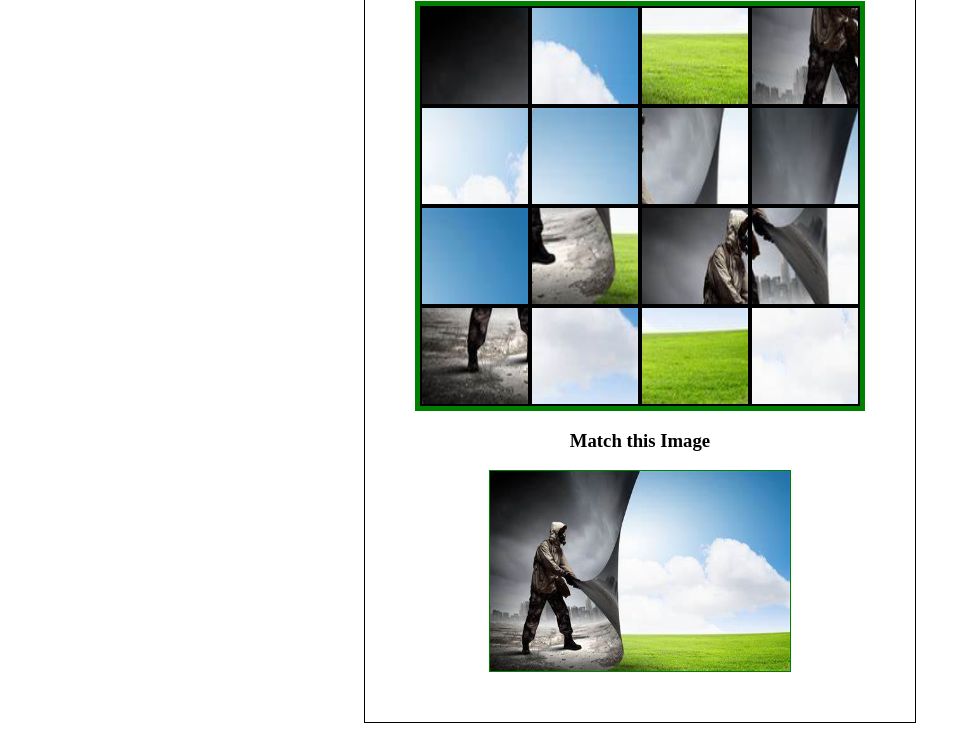
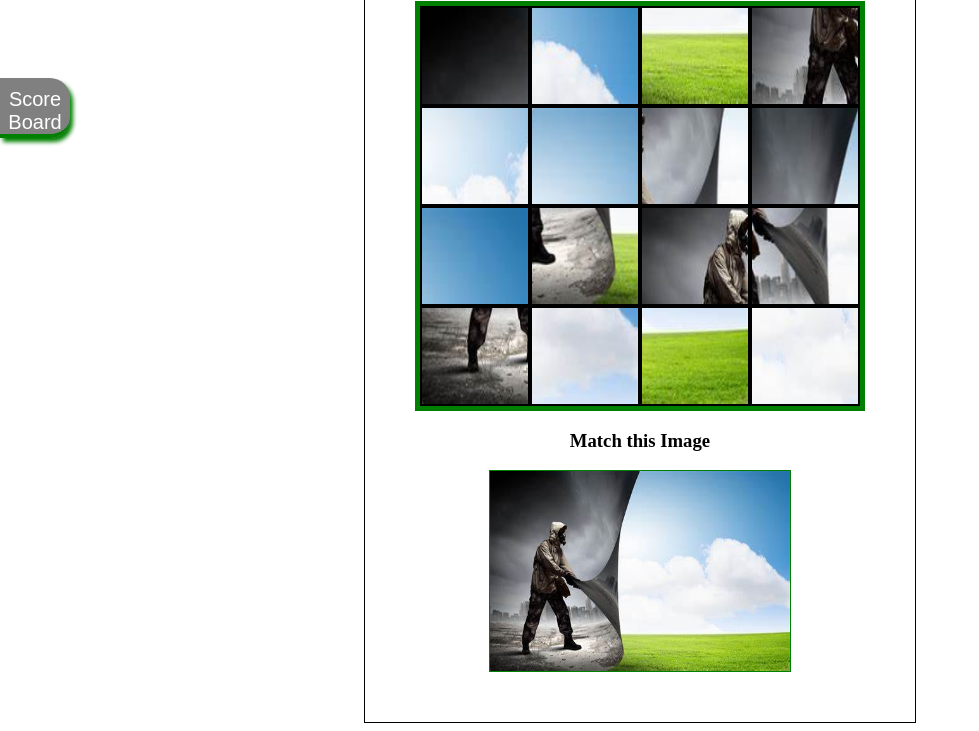
Before and after one commit to mmpotulo28/puzzle, a plain HTML site: page index.html in a window 1280 px wide. Shown: the part 138-869 px from the top of the page, without its empty margins (0-979 px from the left). Drawn offline with Linux system fonts and the light colour scheme.

Commit message:
add scoreboard

```diff
--- a/index.html
+++ b/index.html
@@ -36,8 +36,82 @@
       <!-- you win container -->
       <div class="win-container">
         <h1>You Win</h1>
+        <table class="scores">
+          <caption>
+            Score Board
+          </caption>
+          <thead>
+            <tr>
+              <th>Position</th>
+              <th>Player</th>
+              <th>Score</th>
+              <th>time</th>
+            </tr>
+          </thead>
+          <tbody>
+            <tr>
+              <td>1</td>
+              <td>Player 1</td>
+              <td>0</td>
+              <td>13:01</td>
+            </tr>
+            <tr>
+              <td>2</td>
+              <td>Player 2</td>
+              <td>0</td>
+              <td>13:01</td>
+            </tr>
+            <tr>
+              <td>3</td>
+              <td>Player 3</td>
+              <td>0</td>
+              <td>13:01</td>
+            </tr>
+          </tbody>
+        </table>
         <button class="play-again" id="play-again">Play Again</button>
       </div>
+    </div>
+
+    <!-- ScoreBoard -->
+    <div class="score-board">
+      <!-- scoreboard sidebar button -->
+      <button class="score-btn" id="score-btn">Score Board</button>
+      <!-- add close button at top right-->
+      <button class="close-btn" id="score-close-btn">X</button>
+      <table class="scores">
+        <caption>
+          Score Board
+        </caption>
+        <thead>
+          <tr>
+            <th>Position</th>
+            <th>Player</th>
+            <th>Score</th>
+            <th>time</th>
+          </tr>
+        </thead>
+        <tbody>
+          <tr>
+            <td>1</td>
+            <td>Player 1</td>
+            <td>0</td>
+            <td>13:01</td>
+          </tr>
+          <tr>
+            <td>2</td>
+            <td>Player 2</td>
+            <td>0</td>
+            <td>13:01</td>
+          </tr>
+          <tr>
+            <td>3</td>
+            <td>Player 3</td>
+            <td>0</td>
+            <td>13:01</td>
+          </tr>
+        </tbody>
+      </table>
     </div>
 
     <script src="./puzzle.js"></script>
--- a/style.css
+++ b/style.css
@@ -34,7 +34,7 @@
   border: 2px solid #000000;
   width: auto;
   height: auto;
-  transition: all 0.5s ease;
+  transition: all 0.2s ease;
   background-position: center;
   background-repeat: no-repeat;
   background-size: 100% 100%;
@@ -43,7 +43,8 @@
 
 .puzzle-peices .puzzle-peice:hover {
   cursor: pointer;
-  opacity: 0.5;
+  scale: 1.1;
+  z-index: 1000;
 }
 
 .puzzle-image {
@@ -57,17 +58,16 @@
 .win-container {
   display: none;
   position: absolute;
-  width: 300px;
-  height: 200px;
-  top: 30%;
-  left: 30%;
-  bottom: auto;
-  right: auto;
-  margin: auto;
+  width: fit-content;
+  height: fit-content;
+  top: 50%;
+  left: 50%;
+  transform: translate(-50%, -50%);
   z-index: 100;
+  padding: 20px;
   background-color: rgba(0, 0, 0, 0.2);
-  backdrop-filter: blur(50px);
-  border-radius: 50px 20px;
+  backdrop-filter: blur(80px);
+  border-radius: 20px;
   box-shadow: 0px 0px 20px black;
   text-align: center;
   color: green;
@@ -82,7 +82,7 @@
   border-radius: 20px;
   box-shadow: 3px 4px 4px green;
   margin: auto;
-  margin-top: 60px;
+  margin-top: 40px;
   background-color: grey;
   padding: 10px;
 }
@@ -93,3 +93,148 @@
   box-shadow: 0px 0px 24px green;
   background-color: transparent;
 }
+
+/* scoreBoard */
+.score-board {
+  display: block;
+  position: absolute;
+  top: 27%;
+  left: 0;
+  /* transform: translate(-50%, -30%); */
+  width: 70px;
+  height: 60px;
+  color: green;
+  background-color: grey;
+  padding: 0;
+  border-radius: 0 20px 20px 0;
+  box-shadow: 3px 4px 4px green;
+  overflow: hidden;
+}
+.score-btn {
+  display: block;
+  position: relative;
+  width: 70px;
+  height: 60px;
+  border: none;
+  border-bottom: 4px solid green;
+  border-radius: 0 20px 20px 0;
+  background-color: transparent;
+  color: white;
+  font-size: 20px;
+  padding: 10px 5px;
+  transition: all 0.5s ease;
+}
+
+.score-btn:hover {
+  cursor: pointer;
+  background-color: green;
+  color: white;
+}
+
+/* when scoreboard  btn is hovered the scoreboard shoud increase its with */
+.score-board:hover,
+.score-board:focus-within {
+  width: fit-content;
+  height: fit-content;
+  transition: all 0.5s ease;
+  border-radius: 0 20px 0px 0;
+  box-shadow: 0px 0px 24px green;
+  overflow: hidden;
+}
+
+.score-board:hover > .score-btn {
+  width: 100%;
+  border-radius: 0 20px 0 0;
+  margin-bottom: 10px;
+  background: linear-gradient(to right, green 35%, black, green);
+  background-clip: text;
+  -webkit-background-clip: text;
+  color: transparent;
+  font-size: 20px;
+  font-weight: bold;
+}
+
+.score-board .close-btn {
+  float: right;
+  background-color: rgb(0, 0, 0, 0.2);
+  outline: none;
+  border: none;
+  font-size: 18px;
+}
+
+.score-board .close-btn:hover {
+  cursor: pointer;
+  background-color: red;
+  color: white;
+}
+
+.score-board .close-btn:focus {
+  background-color: white;
+  color: red;
+  border-bottom: 2px solid black;
+  border-right: 2px solid black;
+}
+.scores {
+  display: table;
+  width: fit-content;
+  height: fit-content;
+  padding: 10px;
+  font-size: 20px;
+  font-weight: bold;
+  border: none;
+  border-radius: 0px;
+  margin: auto;
+  padding: 0;
+  text-align: center;
+  table-layout: auto;
+  background-color: grey;
+}
+
+.scores caption {
+  display: table-caption;
+  font-size: 30px;
+  font-weight: bold;
+  background: linear-gradient(to right, green 35%, black, green);
+  width: 100%;
+  margin: auto;
+  background-clip: text;
+  -webkit-background-clip: text;
+  color: transparent;
+  border-bottom: 2px solid black;
+  margin-bottom: 10px;
+}
+
+.scores thead tr {
+  display: table-row;
+  background-color: green;
+  width: fit-content;
+  color: white;
+  font-weight: bold;
+  outline: 1px solid black;
+  margin: 0;
+}
+
+.scores thead tr th {
+  display: table-cell;
+  padding: 5px 10px;
+}
+
+.scores tbody tr {
+  display: table-row;
+  width: fit-content;
+  outline: 1px solid green;
+  outline-offset: 0;
+  font-weight: normal;
+  color: rgb(254, 254, 254);
+}
+
+.scores tbody tr:nth-child(odd) {
+  background-color: rgb(150, 150, 150);
+}
+
+.scores tbody tr td {
+  display: table-cell;
+  width: fit-content;
+  text-wrap: nowrap;
+  padding: 5px 10px;
+}
```
Also changed, not shown: puzzle.js (line endings or trailing spaces).
